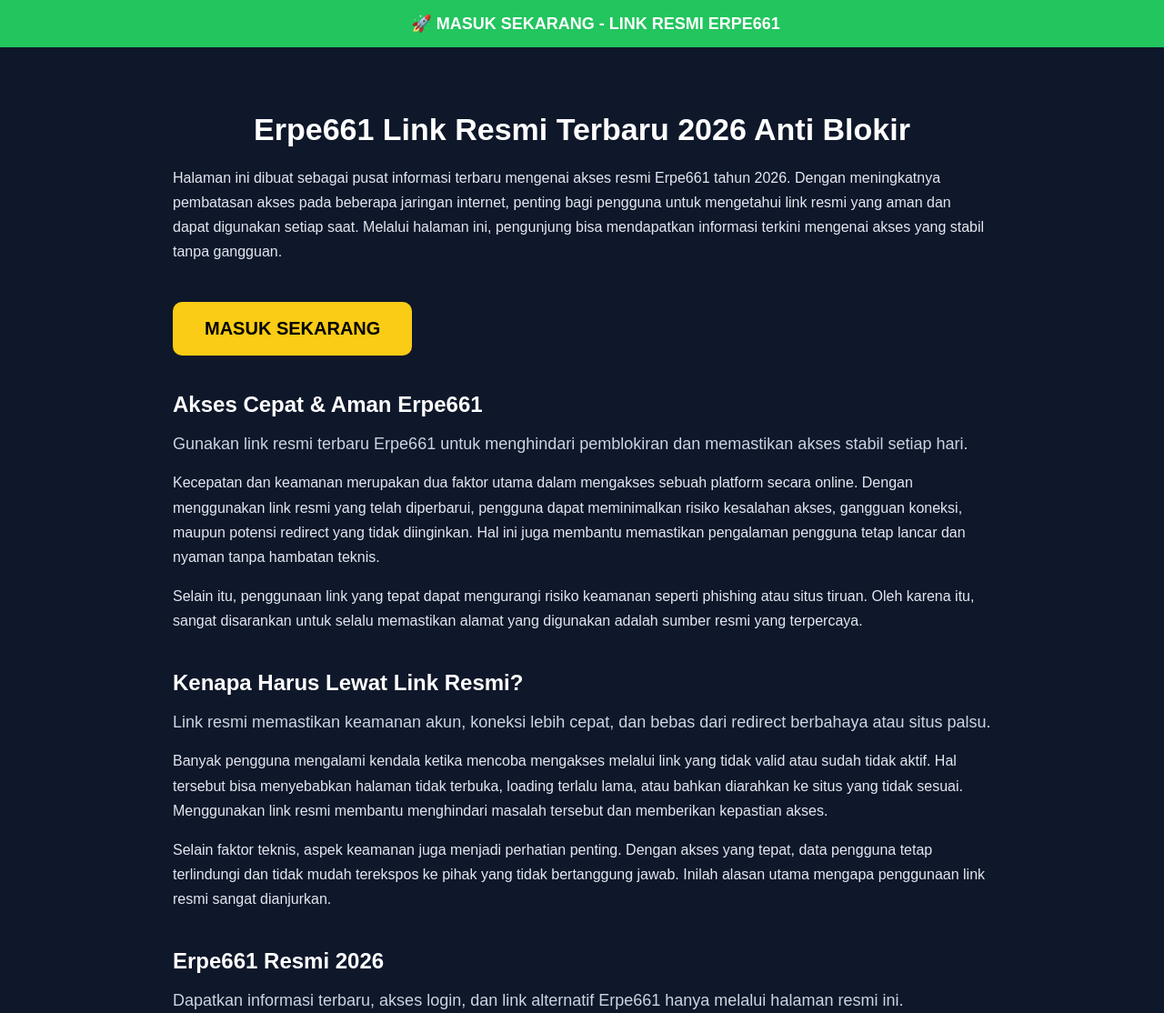
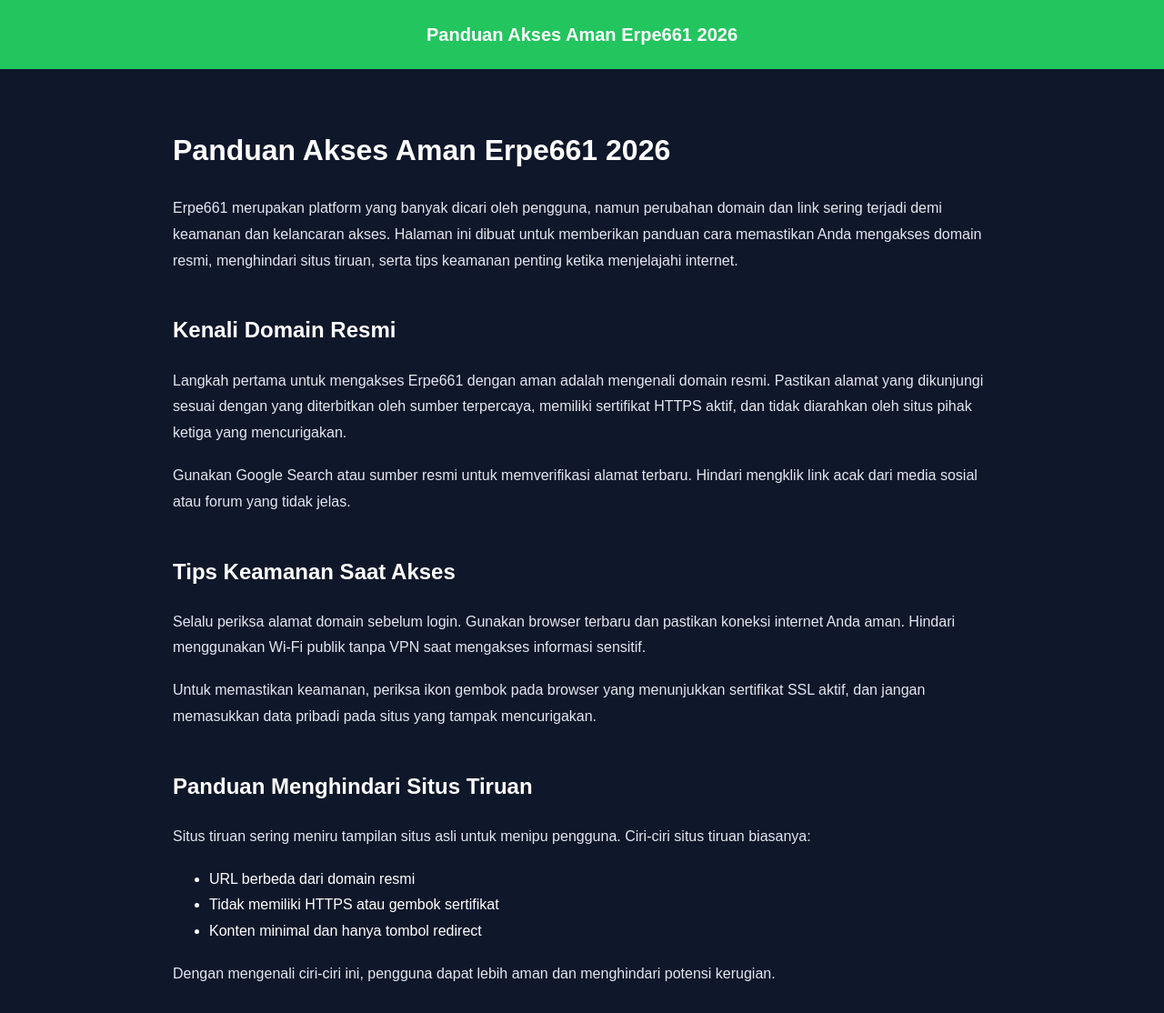
Before and after one commit to fauziandria3-oss/erpe661, a plain HTML site: page index.html in a window 1280 px wide. Shown: the top 1114 px of the page at 91% size. Drawn offline with Linux system fonts and the light colour scheme.

Commit message:
Update index.html

```diff
--- a/index.html
+++ b/index.html
@@ -4,102 +4,168 @@
 <meta charset="UTF-8">
 <meta name="viewport" content="width=device-width, initial-scale=1.0">
 
-<title>Erpe661 Link Resmi Terbaru 2026 | Akses Cepat & Anti Blokir</title>
+<title>Panduan Akses Aman Erpe661 2026 | Tips & Informasi Resmi</title>
 
-<meta name="description" content="Erpe661 link resmi terbaru 2026. Akses cepat tanpa ribet dan tanpa blokir. Klik masuk sekarang untuk menuju halaman resmi Erpe661.">
-<meta name="keywords" content="erpe661, link erpe661 terbaru, erpe661 resmi 2026, akses erpe661, daftar erpe661, login erpe661">
+<meta name="description" content="Pelajari cara mengakses Erpe661 dengan aman dan memastikan domain resmi. Tips, panduan, dan informasi terbaru untuk pengguna 2026.">
 <meta name="robots" content="index, follow">
 <link rel="canonical" href="https://erpe661.com/">
 
-<meta property="og:title" content="Erpe661 Link Resmi Terbaru 2026">
-<meta property="og:description" content="Klik masuk sekarang untuk akses resmi Erpe661.">
+<!-- Open Graph -->
+<meta property="og:title" content="Panduan Akses Aman Erpe661 2026">
+<meta property="og:description" content="Informasi dan panduan akses aman Erpe661 terbaru 2026. Pastikan domain resmi dan hindari situs tiruan.">
 <meta property="og:type" content="website">
 <meta property="og:url" content="https://erpe661.com/">
 
+<!-- Schema Markup -->
+<script type="application/ld+json">
+{
+  "@context": "https://schema.org",
+  "@type": "WebSite",
+  "name": "Erpe661 Panduan Resmi",
+  "url": "https://erpe661.com/"
+}
+</script>
+
 <style>
-body {margin:0;font-family:Arial,sans-serif;background:#0f172a;color:white;text-align:center;}
-.top-button {position:fixed;top:0;left:0;width:100%;background:#22c55e;padding:15px;z-index:999;}
-.top-button a {color:white;text-decoration:none;font-size:18px;font-weight:bold;}
-.container {padding:100px 20px 50px;max-width:900px;margin:auto;text-align:left;}
-h1 {font-size:34px;margin-bottom:20px;text-align:center;}
-h2 {margin-top:40px;font-size:24px;}
-h3 {font-size:18px;font-weight:normal;color:#cbd5e1;}
-p {color:#e2e8f0;line-height:1.7;margin-top:15px;}
-.main-btn {display:inline-block;margin-top:25px;padding:18px 35px;background:#facc15;color:black;font-size:20px;font-weight:bold;border-radius:10px;text-decoration:none;}
-.main-btn:hover {background:#eab308;}
-footer {margin-top:60px;font-size:14px;color:#94a3b8;text-align:center;}
+body {
+    margin:0;
+    font-family: Arial, sans-serif;
+    background:#0f172a;
+    color:white;
+    line-height:1.8;
+}
+
+header {
+    background:#22c55e;
+    padding:20px;
+    text-align:center;
+    font-weight:bold;
+    font-size:20px;
+    color:white;
+}
+
+.container {
+    max-width:900px;
+    margin:auto;
+    padding:40px 20px;
+}
+
+h1 {
+    font-size:32px;
+    margin-bottom:20px;
+}
+
+h2 {
+    margin-top:40px;
+    font-size:24px;
+}
+
+h3 {
+    font-size:18px;
+    font-weight:normal;
+    color:#cbd5e1;
+}
+
+p {
+    margin-bottom:18px;
+    color:#e2e8f0;
+}
+
+.main-btn {
+    display:inline-block;
+    margin:25px 0;
+    padding:15px 30px;
+    background:#facc15;
+    color:black;
+    font-weight:bold;
+    border-radius:8px;
+    text-decoration:none;
+}
+
+.main-btn:hover {
+    background:#eab308;
+}
+
+footer {
+    margin-top:60px;
+    padding:20px;
+    text-align:center;
+    font-size:14px;
+    color:#94a3b8;
+    border-top:1px solid #1e293b;
+}
+
+a {
+    color:#22c55e;
+}
 </style>
 </head>
 
 <body>
 
-<div class="top-button">
-<a href="https://heylink.me/erpe661/" target="_blank" rel="nofollow noopener">
-🚀 MASUK SEKARANG - LINK RESMI ERPE661
-</a>
-</div>
+<header>
+Panduan Akses Aman Erpe661 2026
+</header>
 
 <div class="container">
 
-<h1>Erpe661 Link Resmi Terbaru 2026 Anti Blokir</h1>
+<h1>Panduan Akses Aman Erpe661 2026</h1>
 
 <p>
-Halaman ini dibuat sebagai pusat informasi terbaru mengenai akses resmi Erpe661 tahun 2026.
-Dengan meningkatnya pembatasan akses pada beberapa jaringan internet, penting bagi pengguna untuk mengetahui link resmi yang aman dan dapat digunakan setiap saat.
-Melalui halaman ini, pengunjung bisa mendapatkan informasi terkini mengenai akses yang stabil tanpa gangguan.
+Erpe661 merupakan platform yang banyak dicari oleh pengguna, namun perubahan domain dan link sering terjadi demi keamanan dan kelancaran akses. Halaman ini dibuat untuk memberikan panduan cara memastikan Anda mengakses domain resmi, menghindari situs tiruan, serta tips keamanan penting ketika menjelajahi internet.
 </p>
 
-<a href="https://heylink.me/erpe661/" class="main-btn" target="_blank" rel="nofollow noopener">
-MASUK SEKARANG
-</a>
-
-<h2>Akses Cepat & Aman Erpe661</h2>
-<h3>Gunakan link resmi terbaru Erpe661 untuk menghindari pemblokiran dan memastikan akses stabil setiap hari.</h3>
+<h2>Kenali Domain Resmi</h2>
 
 <p>
-Kecepatan dan keamanan merupakan dua faktor utama dalam mengakses sebuah platform secara online.
-Dengan menggunakan link resmi yang telah diperbarui, pengguna dapat meminimalkan risiko kesalahan akses, gangguan koneksi, maupun potensi redirect yang tidak diinginkan.
-Hal ini juga membantu memastikan pengalaman pengguna tetap lancar dan nyaman tanpa hambatan teknis.
+Langkah pertama untuk mengakses Erpe661 dengan aman adalah mengenali domain resmi. Pastikan alamat yang dikunjungi sesuai dengan yang diterbitkan oleh sumber terpercaya, memiliki sertifikat HTTPS aktif, dan tidak diarahkan oleh situs pihak ketiga yang mencurigakan.
 </p>
 
 <p>
-Selain itu, penggunaan link yang tepat dapat mengurangi risiko keamanan seperti phishing atau situs tiruan.
-Oleh karena itu, sangat disarankan untuk selalu memastikan alamat yang digunakan adalah sumber resmi yang terpercaya.
+Gunakan Google Search atau sumber resmi untuk memverifikasi alamat terbaru. Hindari mengklik link acak dari media sosial atau forum yang tidak jelas.
 </p>
 
-<h2>Kenapa Harus Lewat Link Resmi?</h2>
-<h3>Link resmi memastikan keamanan akun, koneksi lebih cepat, dan bebas dari redirect berbahaya atau situs palsu.</h3>
+<h2>Tips Keamanan Saat Akses</h2>
 
 <p>
-Banyak pengguna mengalami kendala ketika mencoba mengakses melalui link yang tidak valid atau sudah tidak aktif.
-Hal tersebut bisa menyebabkan halaman tidak terbuka, loading terlalu lama, atau bahkan diarahkan ke situs yang tidak sesuai.
-Menggunakan link resmi membantu menghindari masalah tersebut dan memberikan kepastian akses.
+Selalu periksa alamat domain sebelum login. Gunakan browser terbaru dan pastikan koneksi internet Anda aman. Hindari menggunakan Wi-Fi publik tanpa VPN saat mengakses informasi sensitif.
 </p>
 
 <p>
-Selain faktor teknis, aspek keamanan juga menjadi perhatian penting.
-Dengan akses yang tepat, data pengguna tetap terlindungi dan tidak mudah terekspos ke pihak yang tidak bertanggung jawab.
-Inilah alasan utama mengapa penggunaan link resmi sangat dianjurkan.
+Untuk memastikan keamanan, periksa ikon gembok pada browser yang menunjukkan sertifikat SSL aktif, dan jangan memasukkan data pribadi pada situs yang tampak mencurigakan.
 </p>
 
-<h2>Erpe661 Resmi 2026</h2>
-<h3>Dapatkan informasi terbaru, akses login, dan link alternatif Erpe661 hanya melalui halaman resmi ini.</h3>
+<h2>Panduan Menghindari Situs Tiruan</h2>
 
 <p>
-Tahun 2026 menghadirkan pembaruan sistem dan peningkatan stabilitas akses.
-Melalui halaman ini, pengguna dapat memperoleh informasi terbaru seputar perubahan link, pembaruan akses, serta tips agar tetap dapat terhubung tanpa gangguan.
+Situs tiruan sering meniru tampilan situs asli untuk menipu pengguna. Ciri-ciri situs tiruan biasanya:
+<ul>
+<li>URL berbeda dari domain resmi</li>
+<li>Tidak memiliki HTTPS atau gembok sertifikat</li>
+<li>Konten minimal dan hanya tombol redirect</li>
+</ul>
 </p>
 
 <p>
-Pastikan untuk menyimpan halaman ini agar selalu mendapatkan pembaruan terbaru.
-Dengan begitu, Anda tidak perlu mencari informasi di tempat lain yang belum tentu akurat.
-Halaman ini dirancang sebagai referensi utama untuk memastikan akses yang konsisten dan aman setiap waktu.
+Dengan mengenali ciri-ciri ini, pengguna dapat lebih aman dan menghindari potensi kerugian.
+</p>
+
+<h2>Informasi & Update Terbaru</h2>
+
+<p>
+Kami menyarankan untuk selalu memeriksa pembaruan resmi di halaman ini agar tidak ketinggalan alamat baru atau perubahan teknis. Selain itu, halaman ini menyediakan panduan edukatif agar pengguna lebih paham cara menjaga keamanan online.
+</p>
+
+<h3>Contoh Akses Aman</h3>
+
+<p>
+Sebagai contoh praktis, pengguna dapat mengunjungi halaman resmi terbaru di <a href="https://heylink.me/erpe661/" target="_blank" rel="nofollow noopener">HeLink Erpe661</a>. Link ini ditempatkan di bagian informasi sebagai contoh akses resmi, bukan sebagai ajakan promosi agresif.
 </p>
 
 </div>
 
 <footer>
-© 2026 Erpe661.com - All Rights Reserved
+© 2026 Erpe661.com - Semua Hak Dilindungi
 </footer>
 
 </body>
```
